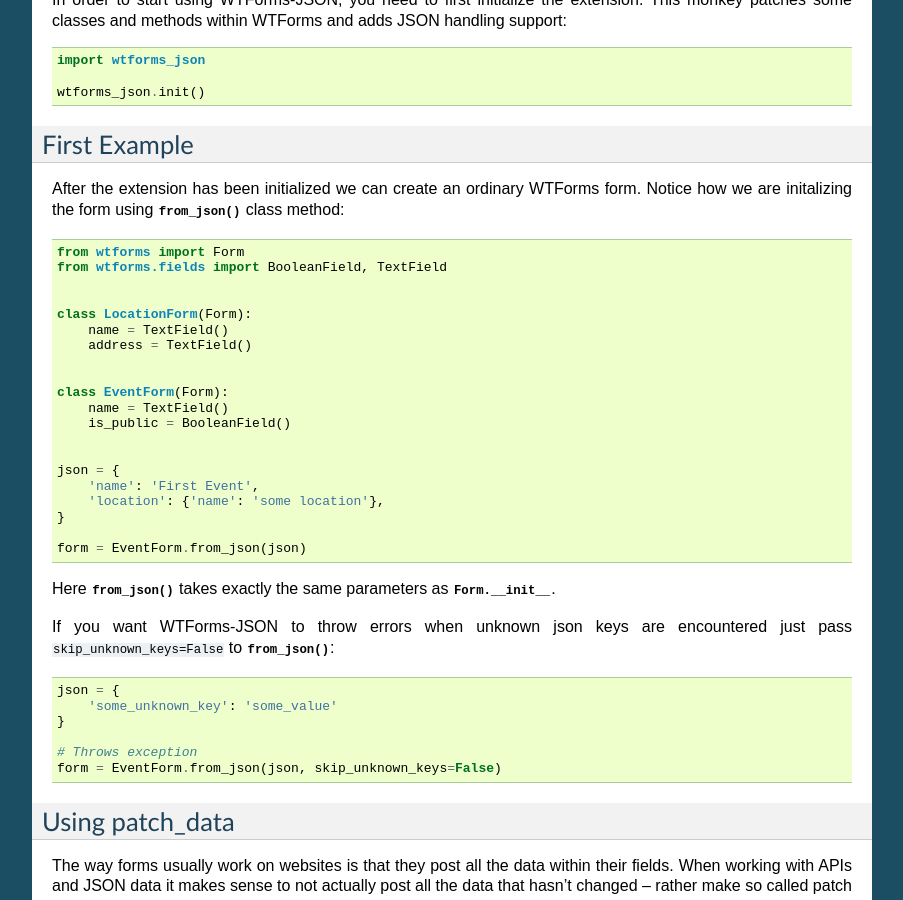
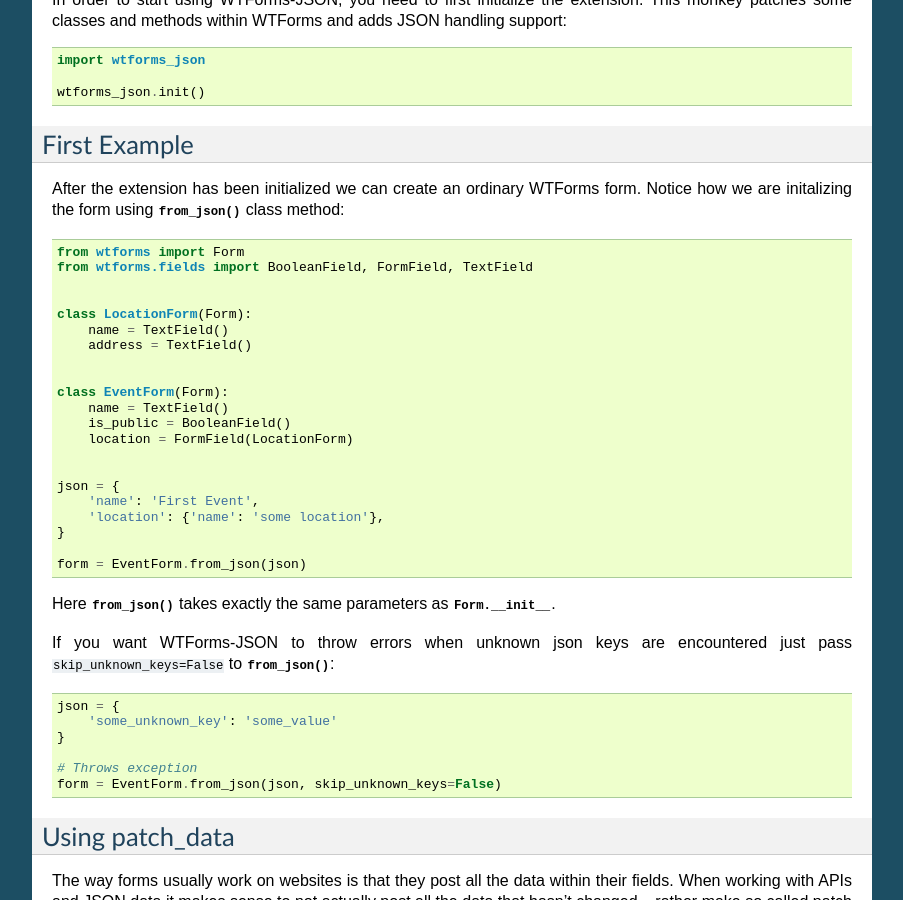
Before and after one commit to kvesteri/wtforms-json, a Sphinx documentation site: the page built from docs/index.rst, in a window 1280 px wide and 900 px high, scrolled down 381 px. Shown: the whole window, without its empty margins (198-1101 px from the left). Built offline with Sphinx 7.4.7, drawn with Linux system fonts in a browser that asks for light colours.

```diff
--- a/docs/index.rst
+++ b/docs/index.rst
@@ -42,7 +42,7 @@ Notice how we are initalizing the form using :meth:`from_json` class  method::
 
 
     from wtforms import Form
-    from wtforms.fields import BooleanField, TextField
+    from wtforms.fields import BooleanField, FormField, TextField
 
 
     class LocationForm(Form):
@@ -53,6 +53,7 @@ Notice how we are initalizing the form using :meth:`from_json` class  method::
     class EventForm(Form):
         name = TextField()
         is_public = BooleanField()
+        location = FormField(LocationForm)
 
 
     json = {
```
